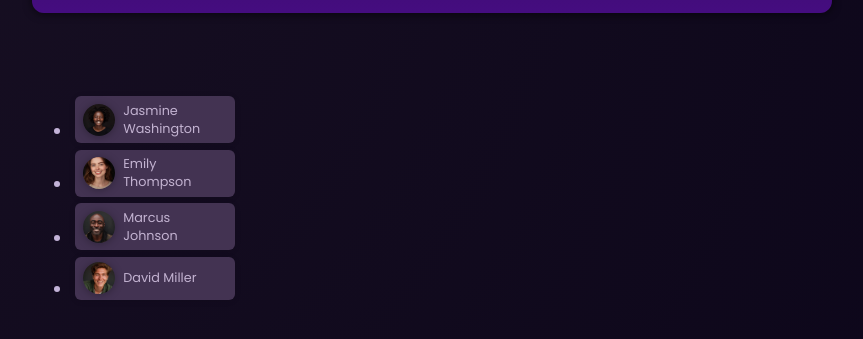
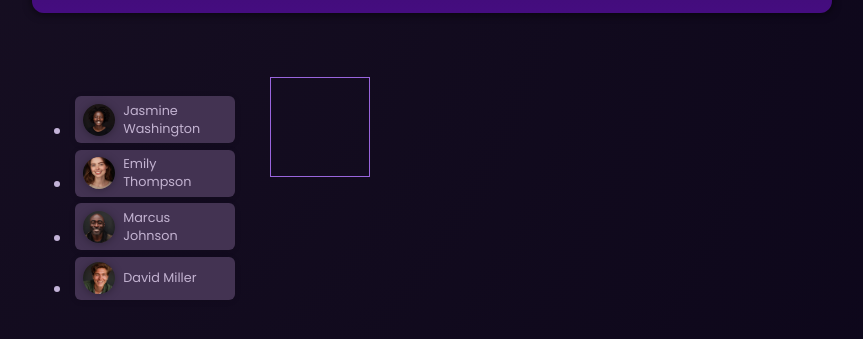
Before and after one commit to pgermanis/DemoAngular, an Angular app: page / in a window 1280 px wide. Shown: the part 195-534 px from the top of the page, without its empty margins (208-1071 px from the left). Built offline with nearby package versions, Linux system fonts and the light colour scheme.

Commit message:
Tasks panel added showing the user name. My approach.

```diff
--- a/src/app/app.component.html
+++ b/src/app/app.component.html
@@ -34,5 +34,6 @@
       ></app-user>
     </li>
   </ul>
+  <app-task [userName]="selectedUserName"></app-task>
 </main>
 <router-outlet />
--- a/src/app/app.component.ts
+++ b/src/app/app.component.ts
@@ -4,6 +4,7 @@ import { MatSlideToggleModule } from '@angular/material/slide-toggle';
 import {HeaderComponent} from "./header/header.component";
 import {UserComponent} from "./user/user.component";
 import { DUMMY_USERS } from "./dummy-users";
+import {TaskComponent} from "./task/task.component";
 
 @Component({
   selector: 'app-root',
@@ -12,7 +13,8 @@ import { DUMMY_USERS } from "./dummy-users";
     RouterOutlet,
     MatSlideToggleModule,
     HeaderComponent,
-    UserComponent
+    UserComponent,
+    TaskComponent
   ],
   templateUrl: './app.component.html',
   styleUrl: './app.component.css'
@@ -20,8 +22,12 @@ import { DUMMY_USERS } from "./dummy-users";
 export class AppComponent {
   title = 'Demo';
   users = DUMMY_USERS;
+  selectedUserName! : string;
 
   onUserSelection(id:string) {
     console.log('user selected', id);
+    let selectedUser : any = this.users.find(x => x.id == id);
+    this.selectedUserName = selectedUser?.name;
+    console.log('selected userName:',this.selectedUserName);
   }
 }
--- /dev/null
+++ b/src/app/task/task.component.css
@@ -0,0 +1,6 @@
+#task {
+  #display: flex;
+  border: #9965dd solid thin;
+  width: 100px;
+  height: 100px;
+}
--- /dev/null
+++ b/src/app/task/task.component.html
@@ -0,0 +1,3 @@
+<div id="task">
+  <h1>{{ userName }}</h1>
+</div>
--- /dev/null
+++ b/src/app/task/task.component.ts
@@ -0,0 +1,15 @@
+import {Component, Input} from '@angular/core';
+
+@Component({
+  selector: 'app-task',
+  standalone: true,
+  imports: [],
+  templateUrl: './task.component.html',
+  styleUrl: './task.component.css'
+})
+export class TaskComponent {
+  @Input({ required : true}) userName! : string;
+  constructor() {
+    this.userName = "PANOS";
+  }
+}
```
